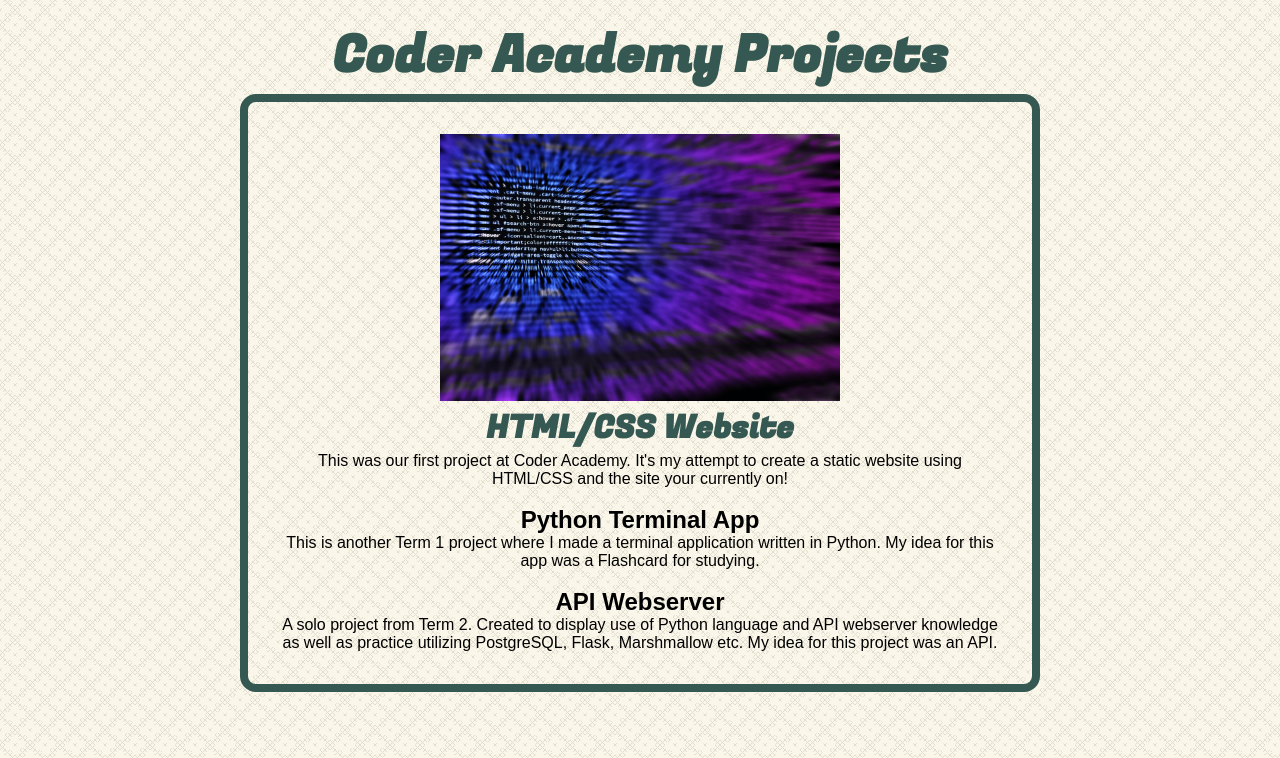
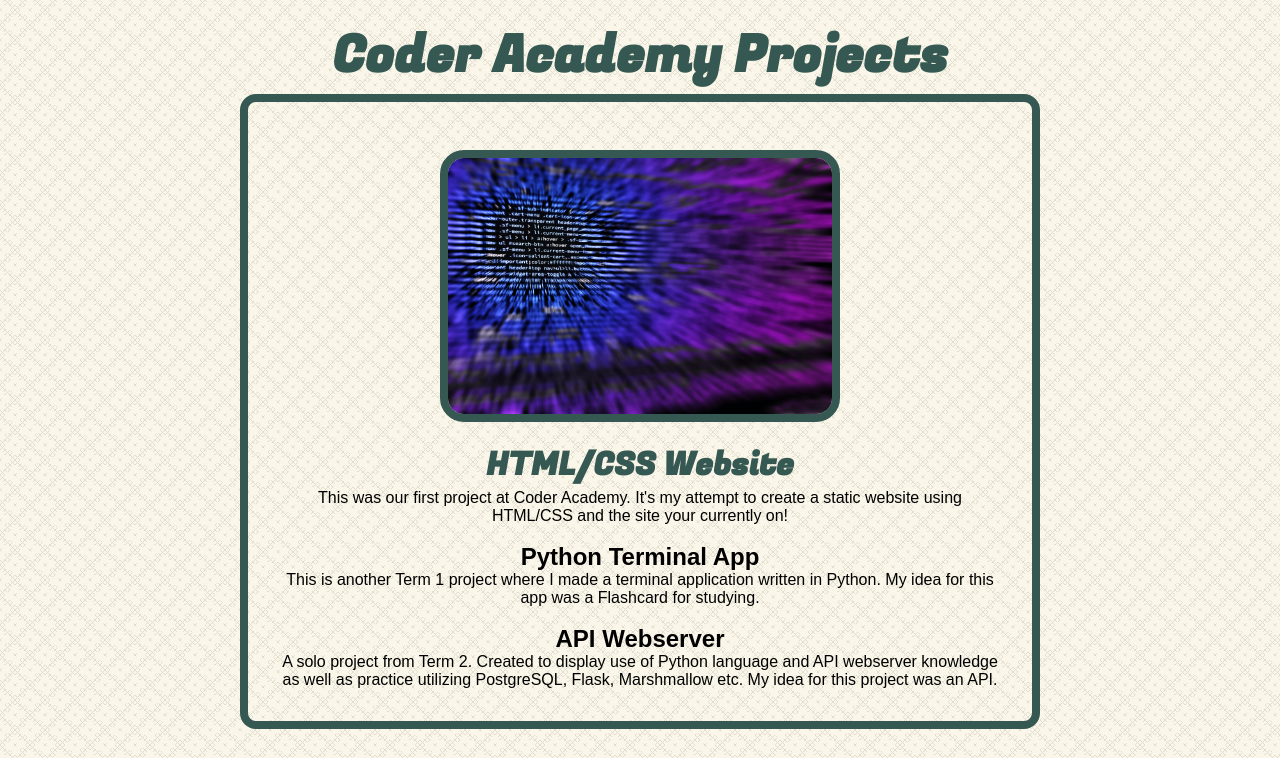
Before and after one commit to huttadam/Portfolio, a plain HTML site: page src/career.html in a window 1280 px wide. Shown: the part 1340-2098 px from the top of the page. Drawn offline with Linux system fonts and the light colour scheme.

Commit message:
img bug test1

```diff
--- a/src/stylesheet.css
+++ b/src/stylesheet.css
@@ -448,7 +448,7 @@ a {
     align-items: center;
 }
 
-#proj1 > article > img {
+#proj1 img {
     height: auto;
     width: 90%;
     border: #355952 solid 0.5rem;
@@ -456,7 +456,7 @@ a {
     margin: 1rem
 }
 
-#proj1  h2{
+#proj1 h2{
     font-size: 2rem;
     font-family: FugazOne,sans serif;
     color: #355952;
```
